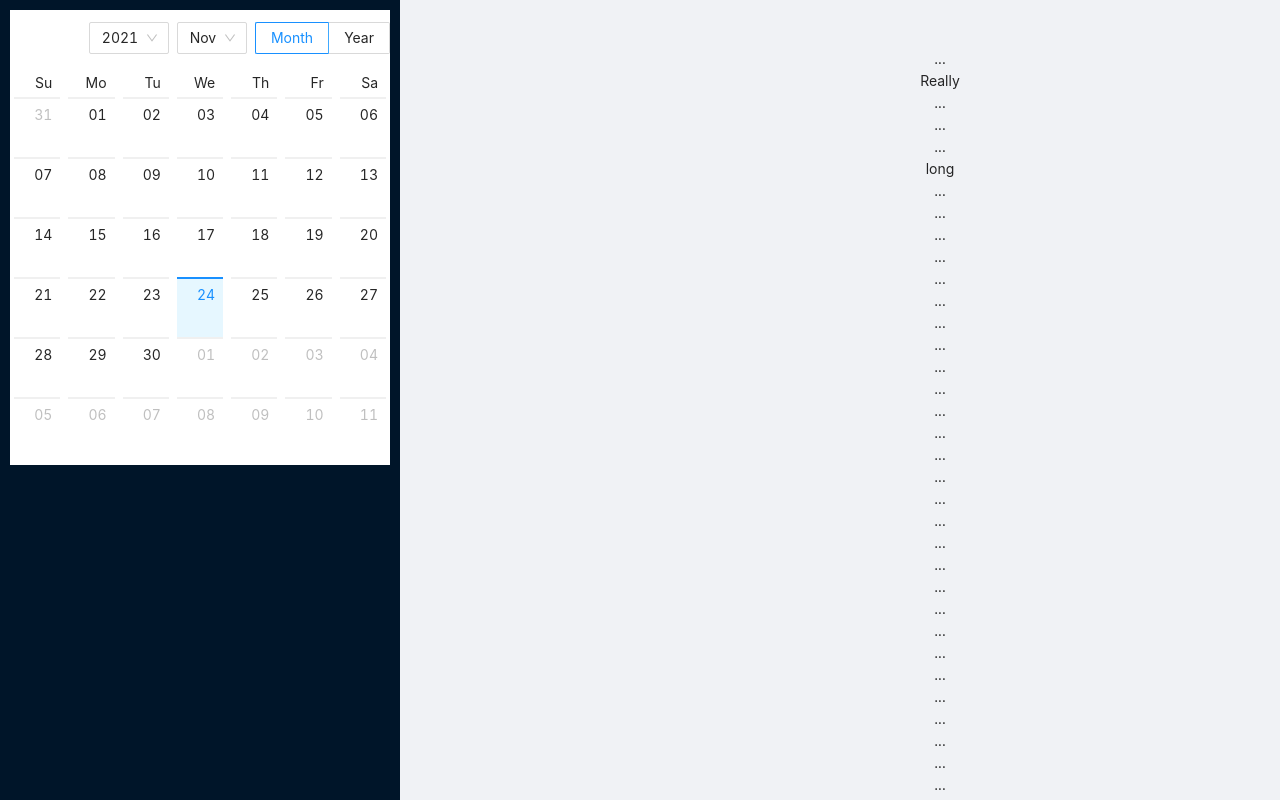
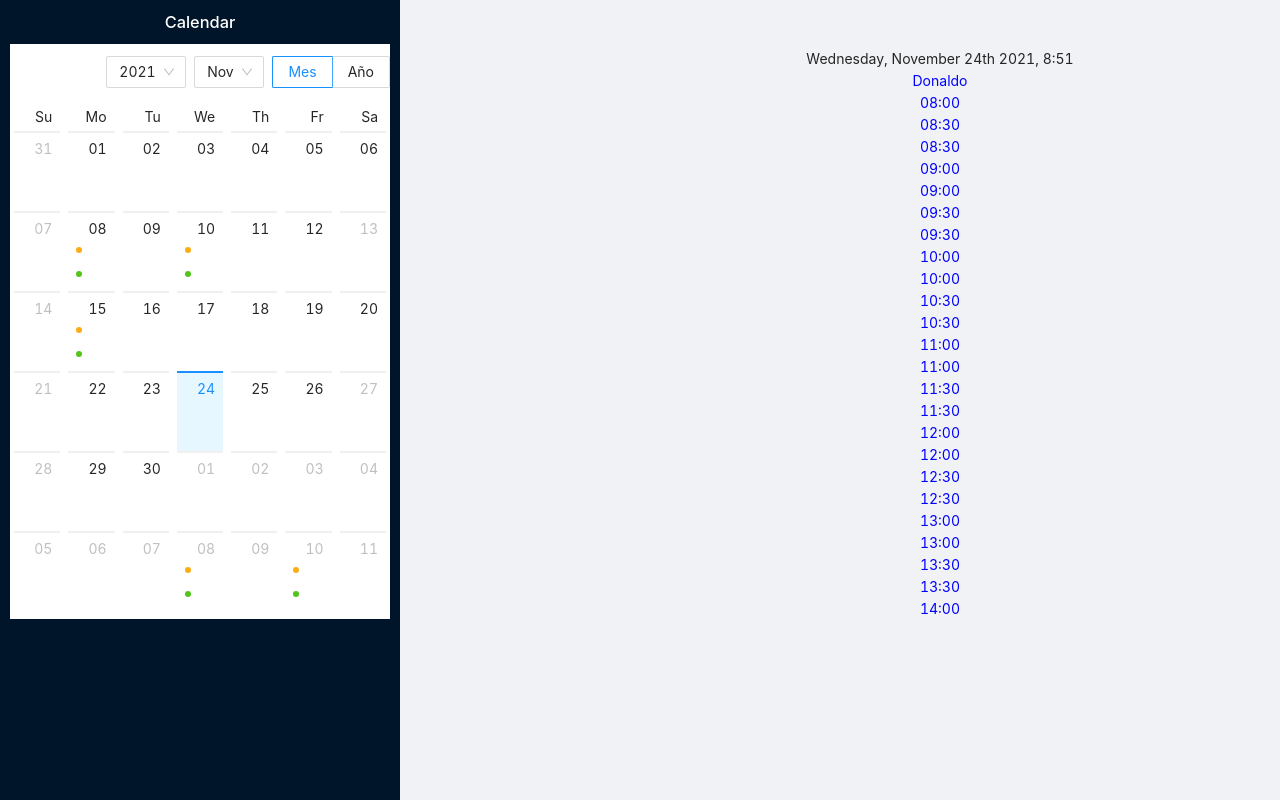
Before and after one commit to elcony23/demo-calendar, a React (Create React App) app: page / in a window 1280 px wide. Shown: the top 800 px of the page. Built offline with nearby package versions, Linux system fonts and the light colour scheme.

Commit message:
testing appointments

```diff
--- a/package.json
+++ b/package.json
@@ -16,6 +16,7 @@
     "babel-eslint": "^10.1.0",
     "eslint-config-prettier": "^8.3.0",
     "eslint-plugin-prettier": "^4.0.0",
+    "moment": "^2.29.1",
     "prettier": "^2.4.1",
     "react": "^17.0.2",
     "react-dom": "^17.0.2",
--- a/src/App.css
+++ b/src/App.css
@@ -37,5 +37,17 @@
   }
 }
 .ant-picker-calendar-date-content{
-  height: 30px !important;
+  height: 50px !important;
 }
+.events {
+  margin: 0;
+  padding: 0;
+  list-style: none;
+}
+.events .ant-badge-status {
+  width: 100%;
+  overflow: hidden;
+  font-size: 12px;
+  white-space: nowrap;
+  text-overflow: ellipsis;
+}
--- a/src/components/Calendar/Calendar.tsx
+++ b/src/components/Calendar/Calendar.tsx
@@ -1,16 +1,90 @@
 import React, { FC, useState } from 'react';
-import { Calendar as AntCalendar, Layout } from 'antd';
+import { Calendar as AntCalendar, Layout, Badge } from 'antd';
+import moment from 'moment';
 import Styles from './Calendar.module.scss';
+import { diffDaysInMinutes, EVEN_SCHEDULE, isEvenDay } from '../../utils/utils';
 
 const { Content, Footer, Sider } = Layout;
 
+type TypeListData = {
+    type: WarningTypes;
+    content?: String;
+};
+type WarningTypes = 'warning' | 'error' | 'success';
+
 const Calendar: FC = function () {
     const [selectedDate, setSelectedDate] = useState(new Date());
-    console.log(selectedDate);
+
+    const getListData = (value: any) => {
+        let listData;
+        switch (value.date()) {
+            case 8:
+                listData = [
+                    { type: 'warning', content: 'This is warning event.' },
+                    { type: 'success', content: 'This is usual event.' }
+                ];
+                break;
+            case 10:
+                listData = [
+                    { type: 'warning', content: 'This is warning event.' },
+                    { type: 'success', content: 'This is usual event.' },
+                    { type: 'error', content: 'This is error event.' }
+                ];
+                break;
+            case 15:
+                listData = [
+                    { type: 'warning', content: 'This is warning event' },
+                    {
+                        type: 'success',
+                        content: 'This is very long usual event。。....'
+                    },
+                    { type: 'error', content: 'This is error event 1.' },
+                    { type: 'error', content: 'This is error event 2.' },
+                    { type: 'error', content: 'This is error event 3.' },
+                    { type: 'error', content: 'This is error event 4.' }
+                ];
+                break;
+            default:
+                listData = [{ type: '', content: '' }];
+                break;
+        }
+        return listData || [];
+    };
+    const dateCellRender = (value: any) => {
+        const listData = getListData(value);
+        return (
+            <ul className="events">
+                {listData.map((item) => {
+                    const { type } = item;
+                    return (
+                        <li key={item.content}>
+                            <Badge status={type as WarningTypes} text="" />
+                        </li>
+                    );
+                })}
+            </ul>
+        );
+    };
+    const disabledDate = (currentDay: any) => {
+        let disabled = false;
+        switch (currentDay.isoWeekday()) {
+            case 6:
+                disabled = !isEvenDay(currentDay);
+                break;
+            case 7:
+                disabled = true;
+                break;
+            default:
+        }
+        return disabled;
+    };
     return (
         <Layout>
             <Sider className={Styles['sider-layout']} width={400}>
+                <h1 style={{ color: 'white' }}>Calendar</h1>
                 <AntCalendar
+                    disabledDate={disabledDate}
+                    dateCellRender={dateCellRender}
                     onChange={(date) => setSelectedDate(date.toDate())}
                 />
             </Sider>
@@ -20,109 +94,85 @@ const Calendar: FC = function () {
                         className="site-layout-background"
                         style={{ padding: 24, textAlign: 'center' }}
                     >
-                        ...
-                        <br />
-                        Really
-                        <br />
-                        ...
-                        <br />
-                        ...
-                        <br />
-                        ...
-                        <br />
-                        long
-                        <br />
-                        ...
-                        <br />
-                        ...
-                        <br />
-                        ...
-                        <br />
-                        ...
-                        <br />
-                        ...
-                        <br />
-                        ...
-                        <br />
-                        ...
-                        <br />
-                        ...
-                        <br />
-                        ...
-                        <br />
-                        ...
-                        <br />
-                        ...
-                        <br />
-                        ...
-                        <br />
-                        ...
-                        <br />
-                        ...
-                        <br />
-                        ...
-                        <br />
-                        ...
-                        <br />
-                        ...
-                        <br />
-                        ...
-                        <br />
-                        ...
-                        <br />
-                        ...
-                        <br />
-                        ...
-                        <br />
-                        ...
-                        <br />
-                        ...
-                        <br />
-                        ...
-                        <br />
-                        ...
-                        <br />
-                        ...
-                        <br />
-                        ...
-                        <br />
-                        ...
-                        <br />
-                        ...
-                        <br />
-                        ...
-                        <br />
-                        ...
-                        <br />
-                        ...
-                        <br />
-                        ...
-                        <br />
-                        ...
-                        <br />
-                        ...
-                        <br />
-                        ...
-                        <br />
-                        ...
-                        <br />
-                        ...
-                        <br />
-                        ...
-                        <br />
-                        ...
-                        <br />
-                        ...
-                        <br />
-                        content
+                        {moment(selectedDate).format(
+                            'dddd, MMMM Do YYYY, h:mm'
+                        )}
+                        <div style={{ color: 'blue' }}>
+                            Donaldo
+                            {isEvenDay(selectedDate) ? (
+                                <>
+                                    <Appointment
+                                        date={
+                                            new Date(
+                                                moment(selectedDate)
+                                                    .startOf('day')
+                                                    .add(
+                                                        EVEN_SCHEDULE.OFFICE_HOUR.split(
+                                                            '-'
+                                                        )[0],
+                                                        'hours'
+                                                    )
+                                                    .toLocaleString()
+                                            )
+                                        }
+                                        countAppointments={diffDaysInMinutes({
+                                            startTime: new Date(
+                                                moment(selectedDate)
+                                                    .startOf('day')
+                                                    .add(
+                                                        EVEN_SCHEDULE.OFFICE_HOUR.split(
+                                                            '-'
+                                                        )[0],
+                                                        'hours'
+                                                    )
+                                                    .toLocaleString()
+                                            ),
+                                            endTime: new Date(
+                                                moment(selectedDate)
+                                                    .startOf('day')
+                                                    .add(
+                                                        EVEN_SCHEDULE.OFFICE_HOUR.split(
+                                                            '-'
+                                                        )[1],
+                                                        'hours'
+                                                    )
+                                                    .toLocaleString()
+                                            ),
+                                            appointmentDuration: 30
+                                        })}
+                                    />{' '}
+                                </>
+                            ) : (
+                                'rojo'
+                            )}
+                        </div>
                     </div>
                 </Content>
-                <Footer style={{ textAlign: 'center' }}>
-                    Ant Design ©2018 Created by Ant UED
-                </Footer>
             </Layout>
         </Layout>
     );
 };
 
+const Appointment = function ({ countAppointments, date }: any) {
+    return (
+        <div>
+            {[...new Array(countAppointments)].map((value, i) => (
+                <div key={10}>
+                    <div>
+                        {moment(date)
+                            .add(30 * i, 'minutes')
+                            .format('HH:mm')}
+                    </div>
+
+                    <div>
+                        {moment(date)
+                            .add(30 * (i + 1), 'minutes')
+                            .format('HH:mm')}
+                    </div>
+                </div>
+            ))}
+        </div>
+    );
+};
+
 export default Calendar;
--- a/src/index.tsx
+++ b/src/index.tsx
@@ -2,6 +2,9 @@ import React from 'react';
 import ReactDOM from 'react-dom';
 import './index.css';
 import { Provider } from 'react-redux';
+
+import { ConfigProvider } from 'antd';
+import esES from 'antd/lib/locale/es_ES';
 import App from './App';
 import reportWebVitals from './reportWebVitals';
 import { store } from './redux/store';
@@ -10,7 +13,9 @@ import 'antd/dist/antd.css';
 ReactDOM.render(
     <React.StrictMode>
         <Provider store={store}>
-            <App />
+            <ConfigProvider locale={esES}>
+                <App />
+            </ConfigProvider>
         </Provider>
     </React.StrictMode>,
     document.getElementById('root')
--- a/src/utils/utils.ts
+++ b/src/utils/utils.ts
@@ -13,3 +13,15 @@ export const diffDaysInMinutes = ({
     Number(appointmentDuration);
 
 export const isEvenDay = (day: Date) => new Date(day).getUTCDate() % 2 === 0;
+export const EVEN_SCHEDULE = {
+    OFFICE_HOUR: '08:00-14:00',
+    BREAK_TIME: '11:00-11:30'
+};
+export const ODD_SCHEDULE = {
+    OFFICE_HOUR: '13:00-19:00',
+    BREAK_TIME: '16:00-16:30'
+};
+export const SATURDAY_EVEN_SCHEDULE = {
+    OFFICE_HOUR: '08:00-19:00',
+    BREAK_TIME: '11:00-11:30'
+};
```
